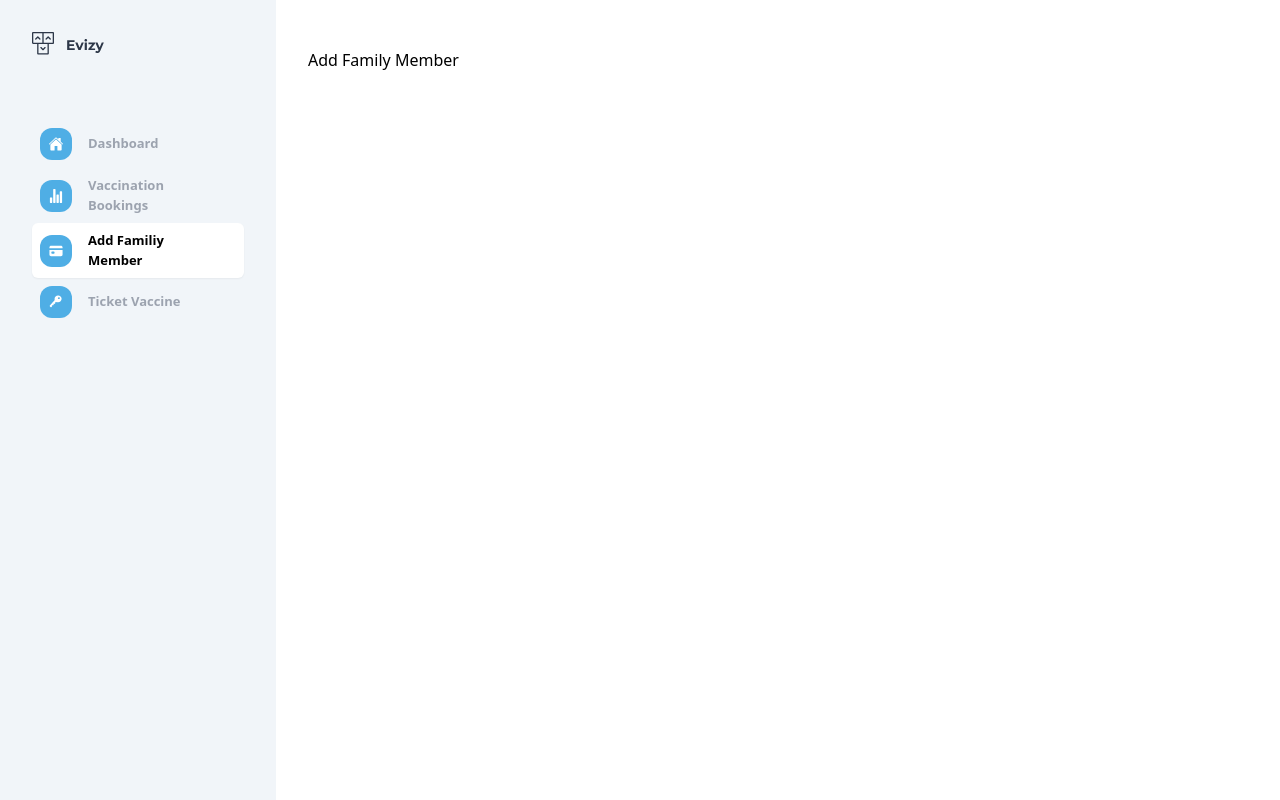
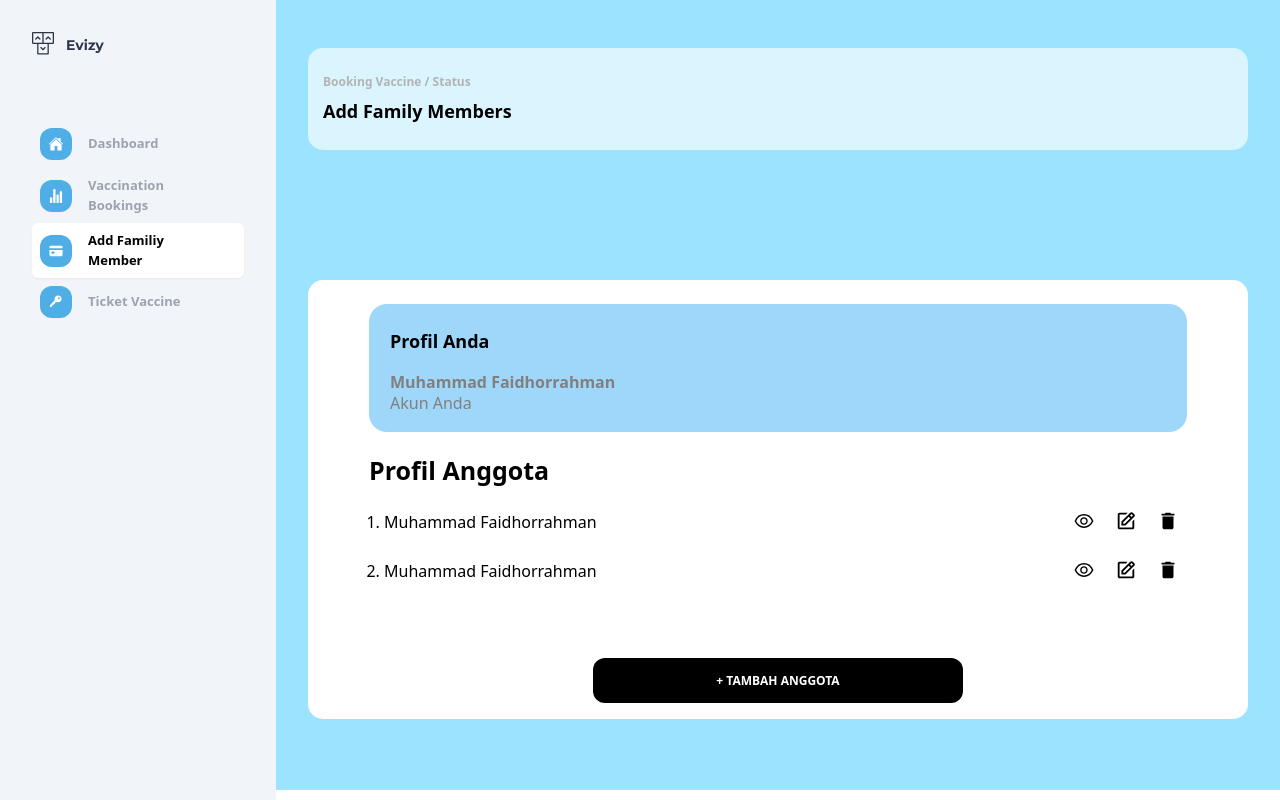
Before and after one commit to vaccination-booking-system/frontend-vaccine-system, a React (Create React App) app: page /dashboard/add-family-member in a window 1280 px wide. Built offline with nearby package versions, Linux system fonts and the light colour scheme.

Commit message:
feat: add content of add family member menu

```diff
--- a/src/pages/Dashboard/AddFamilyMember/index.jsx
+++ b/src/pages/Dashboard/AddFamilyMember/index.jsx
@@ -1,8 +1,120 @@
 import React from "react";
-import { Layout, Sidebar } from "../../../Components";
+import { Card, Layout, Sidebar } from "../../../Components";
+import { AiOutlineEye } from "react-icons/ai";
+import { BiEdit } from "react-icons/bi";
+import { MdDelete } from "react-icons/md";
+import { Link } from "react-router-dom";
 
 const AddFamilyMemberPage = () => {
-  return <Layout>Add Family Member</Layout>;
+  return (
+    <>
+      <div className="bg-[#9CE3FF] h-[790px]">
+        <div>
+          <Layout>
+            <div className="bg-[#DBF5FE] rounded-[15px]">
+              <div className="pl-[15px]">
+                {" "}
+                {/* Ini Div Header */}
+                <div className="pb-[5px] pt-[20px]">
+                  <span className="text-xs font-semibold text-[#B3B3B3]">Booking Vaccine / Status </span>
+                </div>
+                <div className="pb-[25px]">
+                  <span className="text-lg font-bold">Add Family Members</span>
+                </div>
+              </div>
+            </div>
+            <div className="mt-[130px]">
+              <div className="">
+                <Card>
+                  <div className="pt-2 px-[45px]">
+                    {" "}
+                    {/* ini div tampung semua konten */}
+                    <div className="bg-[#9ED7F9] h-[128px] rounded-[18px]">
+                      {" "}
+                      {/* ini div untuk profil anda */}
+                      <div className="pl-[21px]">
+                        {" "}
+                        {/* ini div wrap semua isi profil */}
+                        <div className="pt-[23px]">
+                          <span className="font-bold text-lg">Profil Anda</span>
+                        </div>
+                        <div className="pt-[17px]">
+                          <div className="text-[#817F7F] text-base leading-[1.3]">
+                            <p className="font-semibold">Muhammad Faidhorrahman</p>
+                            <p className="font-normal">Akun Anda</p>
+                          </div>
+                        </div>
+                      </div>
+                    </div>
+                    <div className="mt-[22px] p-">
+                      {" "}
+                      {/* ini div mulai dari profil anggota */}
+                      <div className="pb-[23.5px]">
+                        <p className="font-bold text-[25px] leading-[1.3]">Profil Anggota</p>
+                      </div>
+                      <div>
+                        {" "}
+                        {/* ini div tampung list nama */}
+                        <ul className="list-decimal pl-[15px]">
+                          <li className="pb-[25px]">
+                            <div className="flex justify-between">
+                              <span>Muhammad Faidhorrahman</span>
+                              <div className="flex gap-x-5 cursor-pointer pr-2">
+                                <div className="">
+                                  <Link to="/dashboard/add-family-member/view">
+                                    <AiOutlineEye size={22} />
+                                  </Link>
+                                </div>
+                                <div>
+                                  <Link to="/dashboard/add-family-member/edit">
+                                    <BiEdit size={22} />
+                                  </Link>
+                                </div>
+                                <div>
+                                  <MdDelete size={22} />
+                                </div>
+                              </div>
+                            </div>
+                          </li>
+                          <li className="pb-[25px]">
+                            <div className="flex justify-between">
+                              <span>Muhammad Faidhorrahman</span>
+                              <div className="flex gap-x-5 cursor-pointer pr-2">
+                                <div className="">
+                                  <Link to="/view">
+                                    <AiOutlineEye size={22} />
+                                  </Link>
+                                </div>
+                                <div>
+                                  <Link to="/edit">
+                                    <BiEdit size={22} />
+                                  </Link>
+                                </div>
+                                <div>
+                                  <MdDelete size={22} />
+                                </div>
+                              </div>
+                            </div>
+                          </li>
+                        </ul>
+                      </div>
+                    </div>
+                    <div className="flex justify-center mt-[50px]">
+                      {" "}
+                      {/* ini div button */}
+                      <button className="bg-black w-[370px] h-[45px] rounded-[12px]">
+                        <div className="text-white font-bold text-xs">+ TAMBAH ANGGOTA</div>
+                      </button>
+                    </div>
+                  </div>
+                </Card>
+              </div>
+            </div>
+          </Layout>
+        </div>
+      </div>
+    </>
+  );
 };
 
 export default AddFamilyMemberPage;
```
